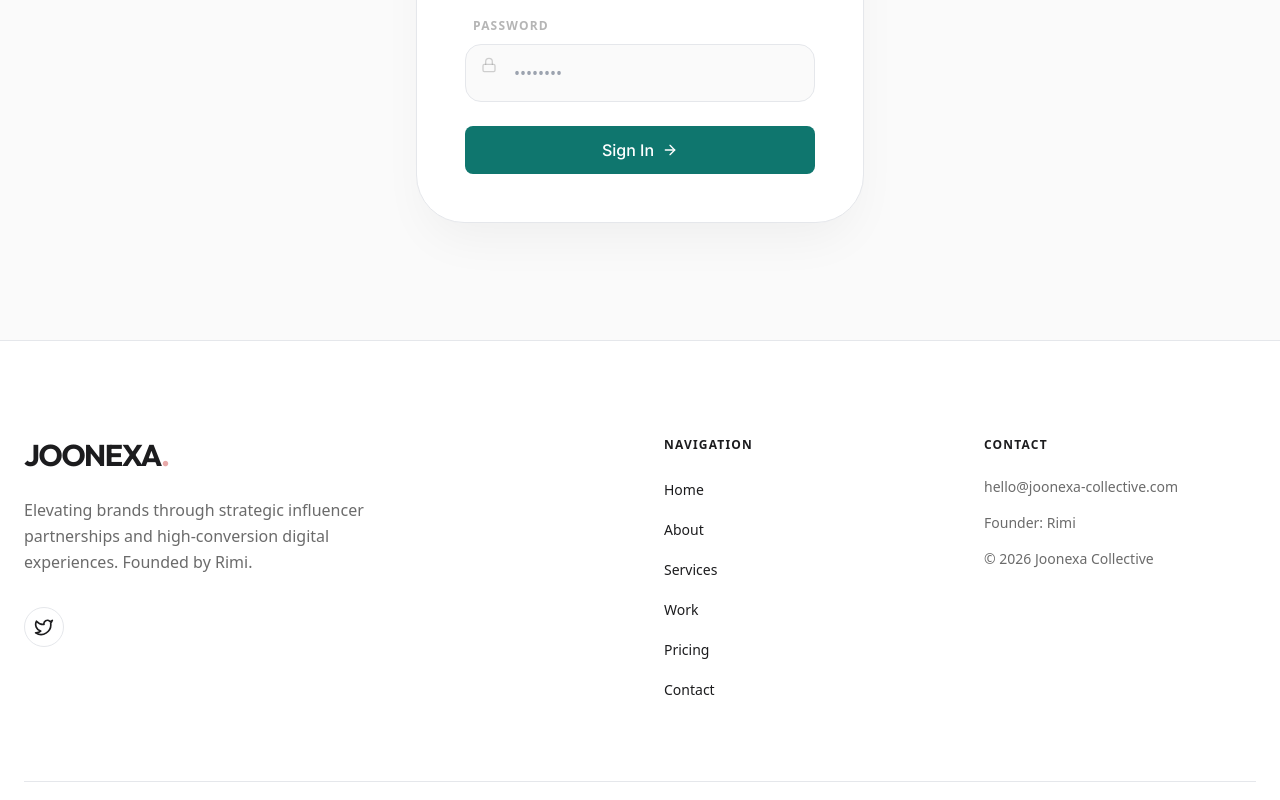
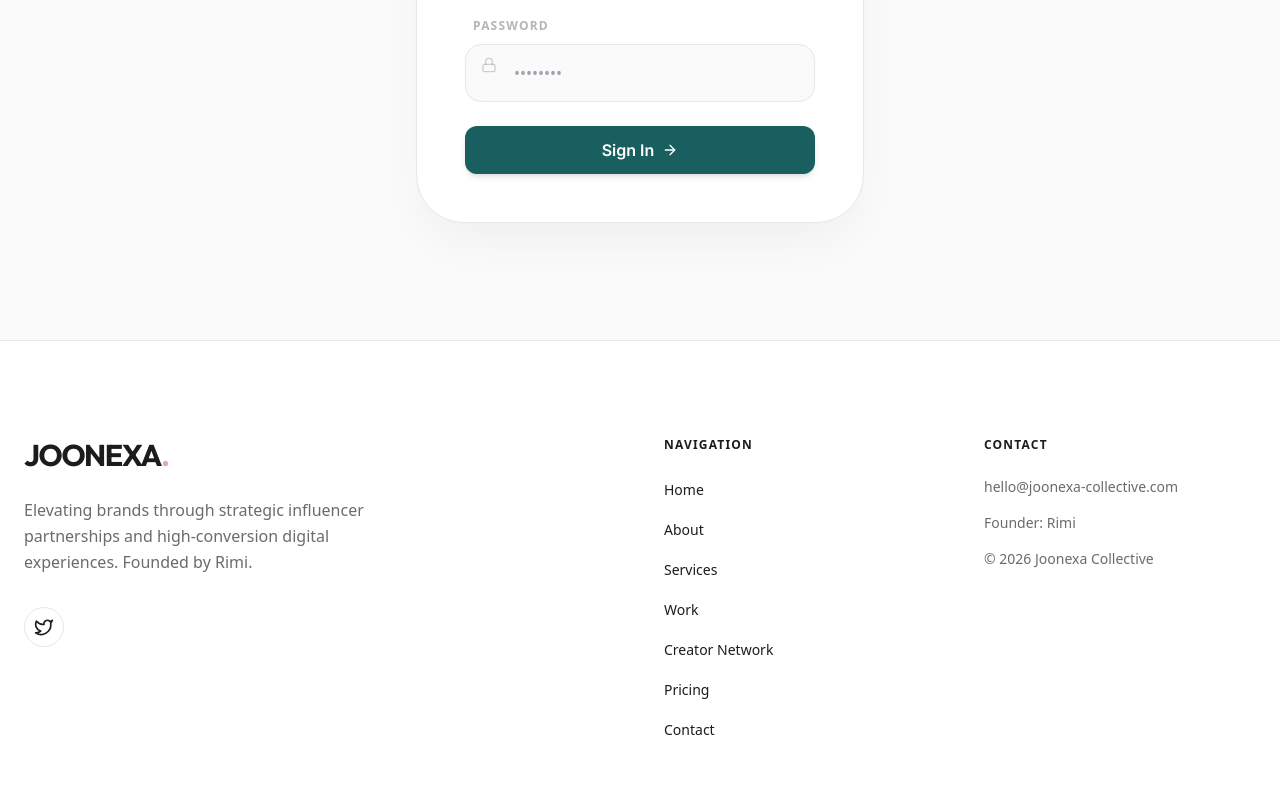
Before and after one commit to joonieinfinity-hub/JOONEXA-COLLECTIVE, a React (Vite) app: page /login in a window 1280 px wide. Shown: the part 460-1260 px from the top of the page. Built offline with nearby package versions, Linux system fonts and the light colour scheme; no server answers; a web font is replaced by a local one.

Commit message:
feat: Add Creator Network page and routing
Introduces a new route and navigation option for the "Creator Network" page. Updates footer navigation to use react-router-dom's navigate for smoother transitions. Refactors primary button styles for improved aesthetics and interactivity.

```diff
--- a/App.tsx
+++ b/App.tsx
@@ -49,6 +49,7 @@ const App: React.FC = () => {
     else if (path === '/work') setCurrentPage(Page.WORK);
     else if (path === '/pricing') setCurrentPage(Page.PRICING);
     else if (path === '/contact') setCurrentPage(Page.CONTACT);
+    else if (path === '/creator-network') setCurrentPage(Page.CREATOR_NETWORK);
 
     // Scroll to top on route change
     window.scrollTo({ top: 0, behavior: 'smooth' });
@@ -113,6 +114,7 @@ const App: React.FC = () => {
               <Route path="/work/:slug" element={<CaseStudyPage />} />
               <Route path="/pricing" element={<Pricing onPageChange={handlePageChange} />} />
               <Route path="/contact" element={<Contact />} />
+              <Route path="/creator-network" element={<CreatorNetwork />} />
               <Route path="/login" element={<Login />} />
               <Route
                 path="/studio-edit"
--- a/components/agency/Footer.tsx
+++ b/components/agency/Footer.tsx
@@ -1,7 +1,7 @@
 import React from 'react';
 import { Page } from '../../types';
 import { Instagram, Twitter, Linkedin } from 'lucide-react';
-import { Link } from 'react-router-dom';
+import { Link, useNavigate } from 'react-router-dom';
 
 interface FooterProps {
   onPageChange: (page: Page) => void;
@@ -10,6 +10,7 @@ interface FooterProps {
 const Footer: React.FC<FooterProps> = ({ onPageChange }) => {
   const currentYear = new Date().getFullYear();
   const [siteData, setSiteData] = React.useState<any>(null);
+  const navigate = useNavigate();
 
   React.useEffect(() => {
     fetch('/api/site')
@@ -17,6 +18,11 @@ const Footer: React.FC<FooterProps> = ({ onPageChange }) => {
       .then(data => setSiteData(data))
       .catch(err => console.error("Error fetching site data:", err));
   }, []);
+
+  const handleNavClick = (page: Page, path: string) => {
+    onPageChange(page);
+    navigate(path);
+  };
 
   return (
     <footer className="bg-white border-t border-accent-rose/10 py-24 px-6">
@@ -52,12 +58,13 @@ const Footer: React.FC<FooterProps> = ({ onPageChange }) => {
           <div>
             <h4 className="text-charcoal font-bold mb-6 uppercase tracking-widest text-xs font-sans">Navigation</h4>
             <ul className="space-y-4">
-              <li><button onClick={() => onPageChange(Page.HOME)} className="text-muted hover:text-accent-rose transition-colors text-sm font-sans">Home</button></li>
-              <li><button onClick={() => onPageChange(Page.ABOUT)} className="text-muted hover:text-accent-rose transition-colors text-sm font-sans">About</button></li>
-              <li><button onClick={() => onPageChange(Page.SERVICES)} className="text-muted hover:text-accent-rose transition-colors text-sm font-sans">Services</button></li>
-              <li><button onClick={() => onPageChange(Page.WORK)} className="text-muted hover:text-accent-rose transition-colors text-sm font-sans">Work</button></li>
-              <li><button onClick={() => onPageChange(Page.PRICING)} className="text-muted hover:text-accent-rose transition-colors text-sm font-sans">Pricing</button></li>
-              <li><button onClick={() => onPageChange(Page.CONTACT)} className="text-muted hover:text-accent-rose transition-colors text-sm font-sans">Contact</button></li>
+              <li><button onClick={() => handleNavClick(Page.HOME, '/')} className="text-muted hover:text-accent-rose transition-colors text-sm font-sans">Home</button></li>
+              <li><button onClick={() => handleNavClick(Page.ABOUT, '/about')} className="text-muted hover:text-accent-rose transition-colors text-sm font-sans">About</button></li>
+              <li><button onClick={() => handleNavClick(Page.SERVICES, '/#services')} className="text-muted hover:text-accent-rose transition-colors text-sm font-sans">Services</button></li>
+              <li><button onClick={() => handleNavClick(Page.WORK, '/work')} className="text-muted hover:text-accent-rose transition-colors text-sm font-sans">Work</button></li>
+              <li><button onClick={() => handleNavClick(Page.CREATOR_NETWORK, '/creator-network')} className="text-muted hover:text-accent-rose transition-colors text-sm font-sans">Creator Network</button></li>
+              <li><button onClick={() => handleNavClick(Page.PRICING, '/pricing')} className="text-muted hover:text-accent-rose transition-colors text-sm font-sans">Pricing</button></li>
+              <li><button onClick={() => handleNavClick(Page.CONTACT, '/contact')} className="text-muted hover:text-accent-rose transition-colors text-sm font-sans">Contact</button></li>
             </ul>
           </div>
 
--- a/index.css
+++ b/index.css
@@ -29,46 +29,47 @@
 
 @layer components {
   .btn-primary {
-    background-color: #0f766e !important;
+    background-color: #1A5F5F !important;
     color: white !important;
-    border-radius: 8px !important;
-    padding: 12px 22px !important;
-    font-weight: 500 !important;
-    transition: all 0.25s ease !important;
+    border-radius: 12px !important;
+    padding: 12px 24px !important;
+    font-weight: 600 !important;
+    transition: all 0.3s cubic-bezier(0.4, 0, 0.2, 1) !important;
     display: inline-flex;
     align-items: center;
     justify-content: center;
     gap: 0.5rem;
     border: none !important;
-    box-shadow: none !important;
+    box-shadow: 0 4px 6px -1px rgba(0, 0, 0, 0.1), 0 2px 4px -1px rgba(0, 0, 0, 0.06) !important;
     cursor: pointer;
   }
 
   .btn-primary:hover {
-    background-color: #115e59 !important;
-    transform: scale(1.03) !important;
+    background-color: #144a4a !important;
+    transform: translateY(-2px) scale(1.02) !important;
+    box-shadow: 0 10px 15px -3px rgba(0, 0, 0, 0.1), 0 4px 6px -2px rgba(0, 0, 0, 0.05) !important;
   }
 
   .btn-secondary {
-    background-color: transparent !important;
-    border: 2px solid #0f766e !important;
-    color: #0f766e !important;
-    border-radius: 8px !important;
-    padding: 10px 20px !important;
-    font-weight: 500 !important;
-    transition: all 0.25s ease !important;
+    background-color: #E8A9A9 !important;
+    color: white !important;
+    border-radius: 12px !important;
+    padding: 12px 24px !important;
+    font-weight: 600 !important;
+    transition: all 0.3s cubic-bezier(0.4, 0, 0.2, 1) !important;
     display: inline-flex;
     align-items: center;
     justify-content: center;
     gap: 0.5rem;
-    box-shadow: none !important;
+    border: none !important;
+    box-shadow: 0 4px 6px -1px rgba(0, 0, 0, 0.1), 0 2px 4px -1px rgba(0, 0, 0, 0.06) !important;
     cursor: pointer;
   }
 
   .btn-secondary:hover {
-    background-color: #0f766e !important;
-    color: white !important;
-    transform: scale(1.03) !important;
+    background-color: #d99191 !important;
+    transform: translateY(-2px) scale(1.02) !important;
+    box-shadow: 0 10px 15px -3px rgba(0, 0, 0, 0.1), 0 4px 6px -2px rgba(0, 0, 0, 0.05) !important;
   }
 }
 
--- a/types.ts
+++ b/types.ts
@@ -92,4 +92,5 @@ export enum Page {
   WORK = 'work',
   PRICING = 'pricing',
   CONTACT = 'contact',
+  CREATOR_NETWORK = 'creator-network',
 }
```
